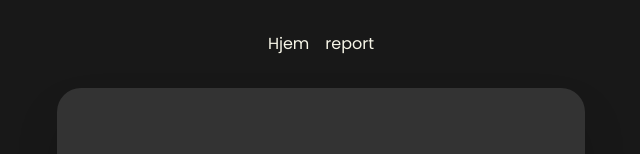
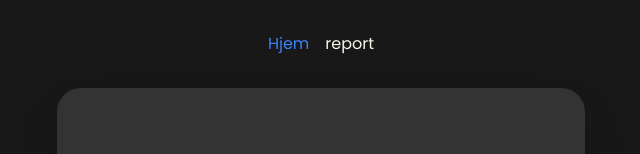
Before and after one commit to SmoIIy/charlie-tango-axe, a Next.js app: page / in a window 1280 px wide. Shown: the top 154 px of the page, without its empty margins (319-959 px from the left). Built offline with nearby package versions, Linux system fonts and the light colour scheme.

Commit message:
color link

```diff
--- a/src/app/layout.jsx
+++ b/src/app/layout.jsx
@@ -18,7 +18,7 @@ export default function RootLayout({ children }) {
     <html lang="en">
       <body className={poppins.className}>
         <nav className="m-auto flex justify-center gap-4 py-8">
-        <Link href="/">Hjem</Link>
+        <Link className="text-blue-500" href="/">Hjem</Link>
         <Link href="report">report</Link>
         </nav>
         {children}
```
